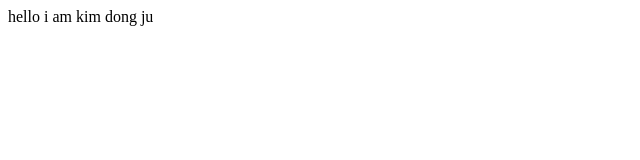
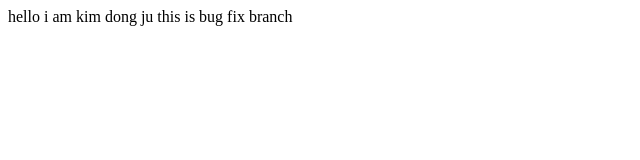
Before and after one commit to AmondChocolateShake/second, a plain HTML site: page index.html in a window 1280 px wide. Shown: the whole page, without its empty margins (0-640 px from the left). Drawn offline with Linux system fonts and the light colour scheme.

Commit message:
bugfix changed

```diff
--- a/index.html
+++ b/index.html
@@ -12,5 +12,6 @@
   kim
   dong
   ju
+  this is bug fix branch
 </body>
 </html>
```
